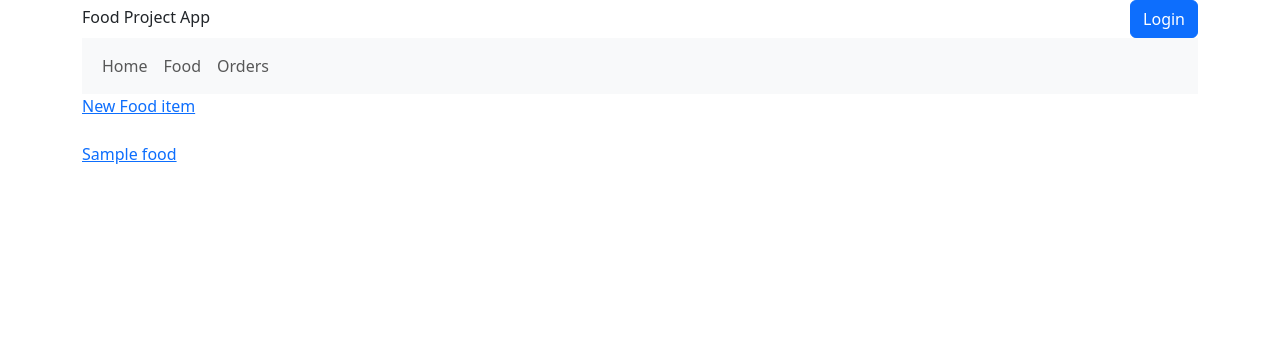
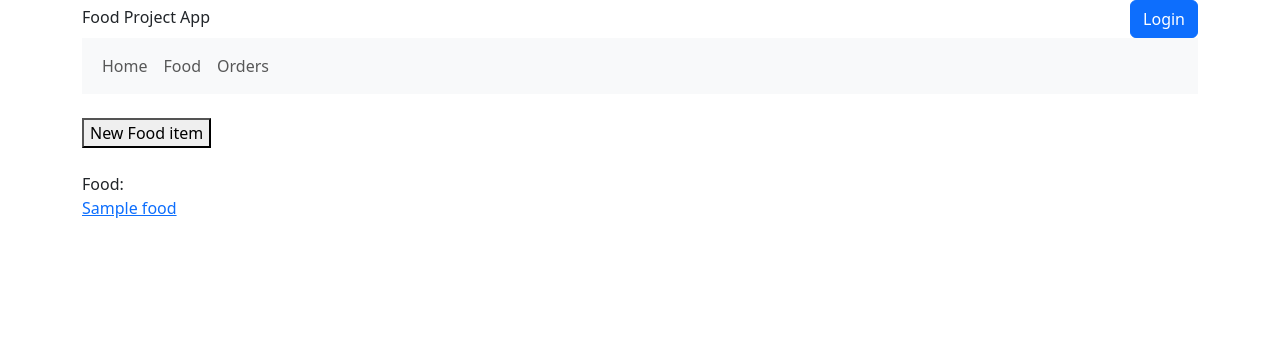
Before and after one commit to loganfu06/FoodWithVue, a Django app: template food_project/food/templates/food/food_list.html in a window 1280 px wide. Shown: the top 354 px of the page. Run offline with Django 5.2, Linux system fonts and the light colour scheme; the template is opened without the code that fills it: most values are stand-ins (such as "Sample title", 1, 10 or a date in 2020).

Commit message:
minor visual tweaks to templates/vue

```diff
--- a/food_project/food/templates/food/food_list.html
+++ b/food_project/food/templates/food/food_list.html
@@ -1,7 +1,9 @@
 {% extends "base.html" %}
 
 {% block content %}
-<a href="{% url 'food:food_create' %}">New Food item</a><br/><br/>
+<br>
+<a href="{% url 'food:food_create' %}"> <button>New Food item </button></a><br/><br/>
+Food: <br>
 {% for food in object_list %}
 <a href="{% url 'food:food_detail_bis' food.id %}">{{ food.name }}</a><br/>
 {% endfor %}
--- a/food_project/orders/templates/orders/order_list.html
+++ b/food_project/orders/templates/orders/order_list.html
@@ -1,4 +1,7 @@
-{% extends "base.html" %} {% block content %} <a href="{% url 'order:order_create' %}">New order item</a><br /><br />
+{% extends "base.html" %} {% block content %}
+<br>
+<a href="{% url 'order:order_create' %}"> <button>New order item</button></a><br /><br />
+Orders: <br>
 {% for order in object_list %}
 <a href="{% url 'order:order_detail_bis' order.id %}">{{ order.customer }}</a><br />
 {% endfor %} {% endblock content %}
--- a/food_project_vue/src/apps/food_detail/food_detail.vue
+++ b/food_project_vue/src/apps/food_detail/food_detail.vue
@@ -3,8 +3,8 @@
     <a :href="this.food_list_url">Food list</a><br /><br />
     <a :href="this.food_update_url">Update Food</a><br />
     <a :href="this.food_delete_url">Delete Food</a><br />
-    <h1>{{this.food.name}}</h1>
-    <h1>{{this.food.price}}</h1>
+    <h1>Name: {{this.food.name}}</h1>
+    <h1>Price: ${{this.food.price}}</h1>
   </div>
 </template>
 <script>
```
Also changed, not shown: food_project_vue/src/apps/order_detail/order_detail.vue (+4 -3 lines).
